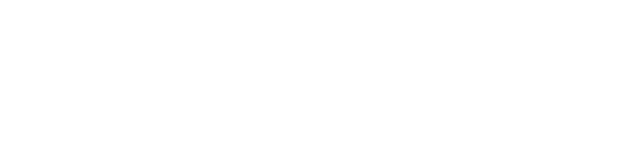
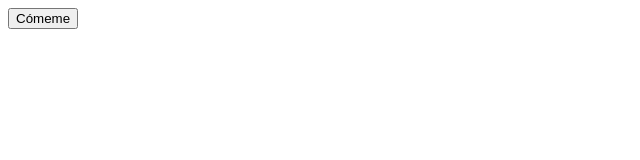
Before and after one commit to NikoSaavdra/proyecto17, a website built with Parcel: page src/index.html in a window 1280 px wide. Shown: the whole page, without its empty margins (0-640 px from the left). Built offline with nearby package versions, Linux system fonts and the light colour scheme.

Commit message:
primer commit

```diff
--- a/src/index.html
+++ b/src/index.html
@@ -6,6 +6,8 @@
     <title>Mi aplicación</title>
 </head>
 <body>
+    <button>Cómeme</button>
+
     <script src="/src/javascript/index.js"></script>
 </body>
 </html>
--- a/src/javascript/index.js
+++ b/src/javascript/index.js
@@ -1 +1 @@
-console.log('Hola mundo... segunda vez');
+console.log('Hola mundo... tercera vez');
```
